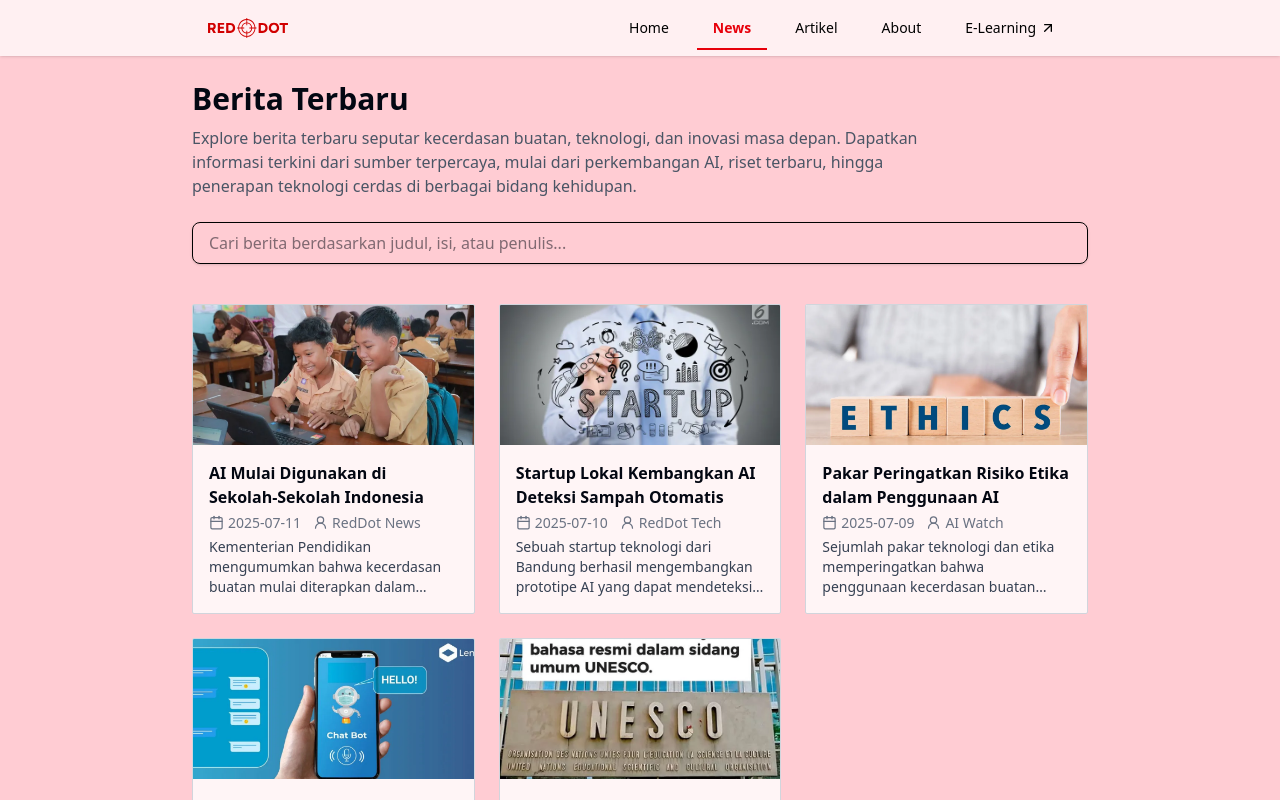
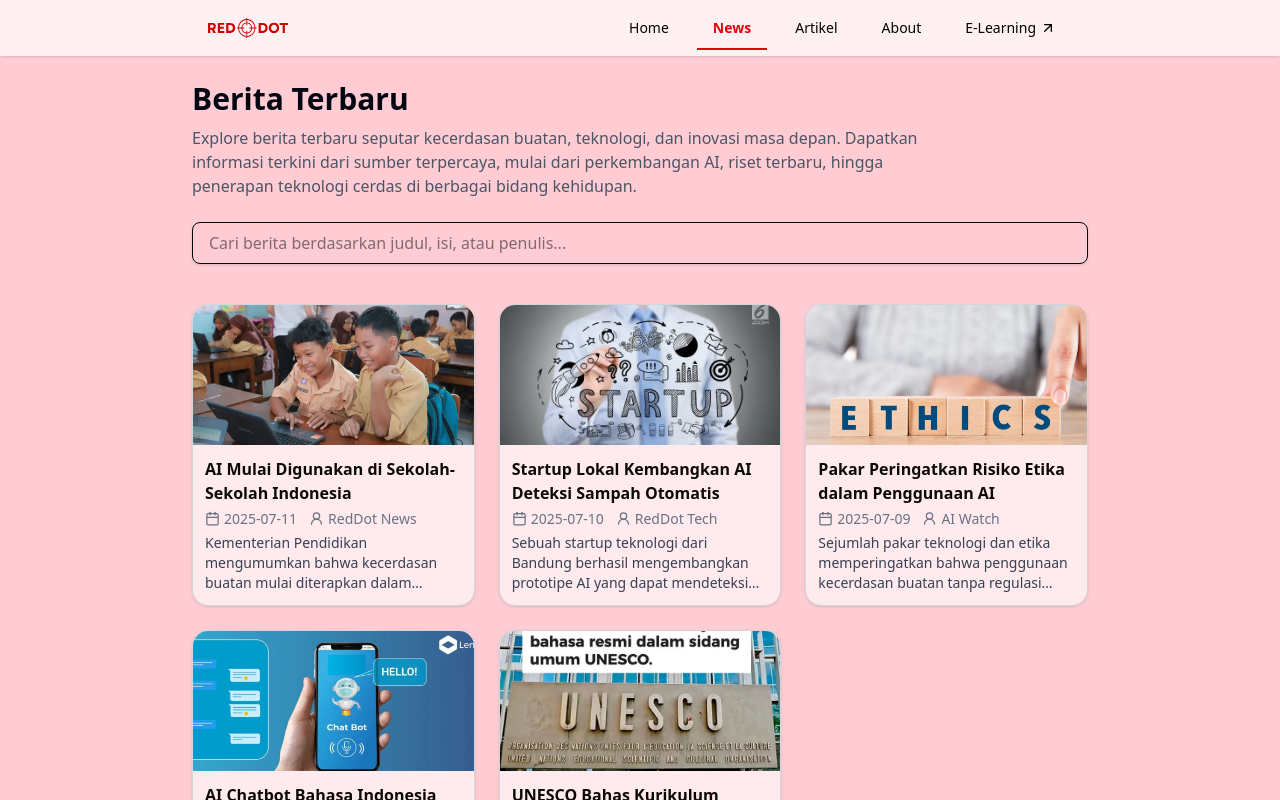
Before and after one commit to bagoesrex/reddot.site-frontend, a Next.js app: page /news in a window 1280 px wide. Shown: the top 800 px of the page. Built offline with nearby package versions, Linux system fonts and the light colour scheme.

Commit message:
style(news): improve card design and hover effetcs

```diff
--- a/components/news/news-card.tsx
+++ b/components/news/news-card.tsx
@@ -2,6 +2,7 @@ import Image from "next/image"
 import Link from "next/link"
 import { News } from "@/types/news"
 import { Calendar, UserRound } from "lucide-react"
+import { Card } from "../ui/card"
 
 type Props = {
     news: News
@@ -10,7 +11,7 @@ type Props = {
 export function NewsCard({ news }: Props) {
     return (
         <Link href={`/news/${news.slug}`} className="group">
-            <div className="rounded-xs overflow-hidden border border-gray-300 bg-white/80 hover:shadow-lg transition-all duration-300 transform hover:-translate-y-1">
+            <Card className="py-0 rounded-2xl overflow-hidden border border-gray-300 gap-0 bg-white/60 hover:shadow-lg transition-all duration-300 transform hover:rounded-bl-none hover:ring-2 hover:ring-red-600 hover:-translate-y-1">
                 {news.imageUrl && (
                     <Image
                         src={news.imageUrl}
@@ -20,8 +21,8 @@ export function NewsCard({ news }: Props) {
                         className="object-cover w-full h-35"
                     />
                 )}
-                <div className="flex flex-col p-4 gap-1">
-                    <h2 className="text-md font-bold line-clamp-2 transition-colors duration-200 group-hover:text-red-600">
+                <div className="flex flex-col p-3 gap-1">
+                    <h2 className="text-md font-bold line-clamp-2 transition-colors duration-200">
                         {news.title}
                     </h2>
                     <div className="flex flex-row items-center gap-3 text-gray-500">
@@ -36,7 +37,7 @@ export function NewsCard({ news }: Props) {
                     </div>
                     <p className="text-sm text-gray-700 line-clamp-3">{news.content}</p>
                 </div>
-            </div>
+            </Card>
         </Link>
     )
 }
```
